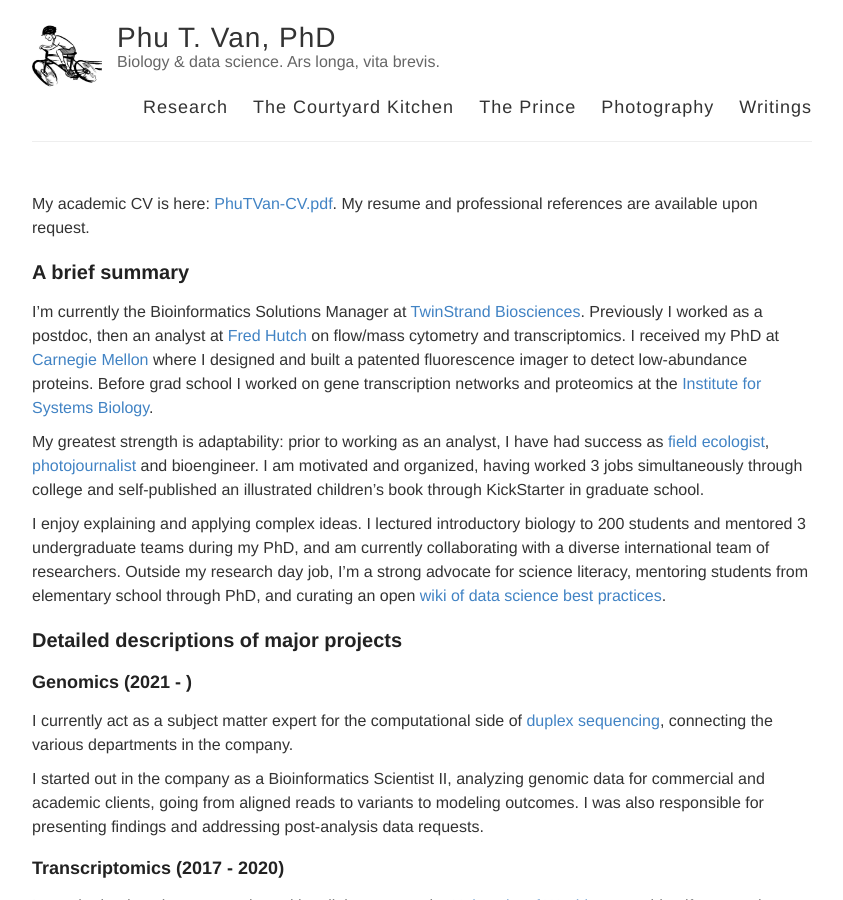
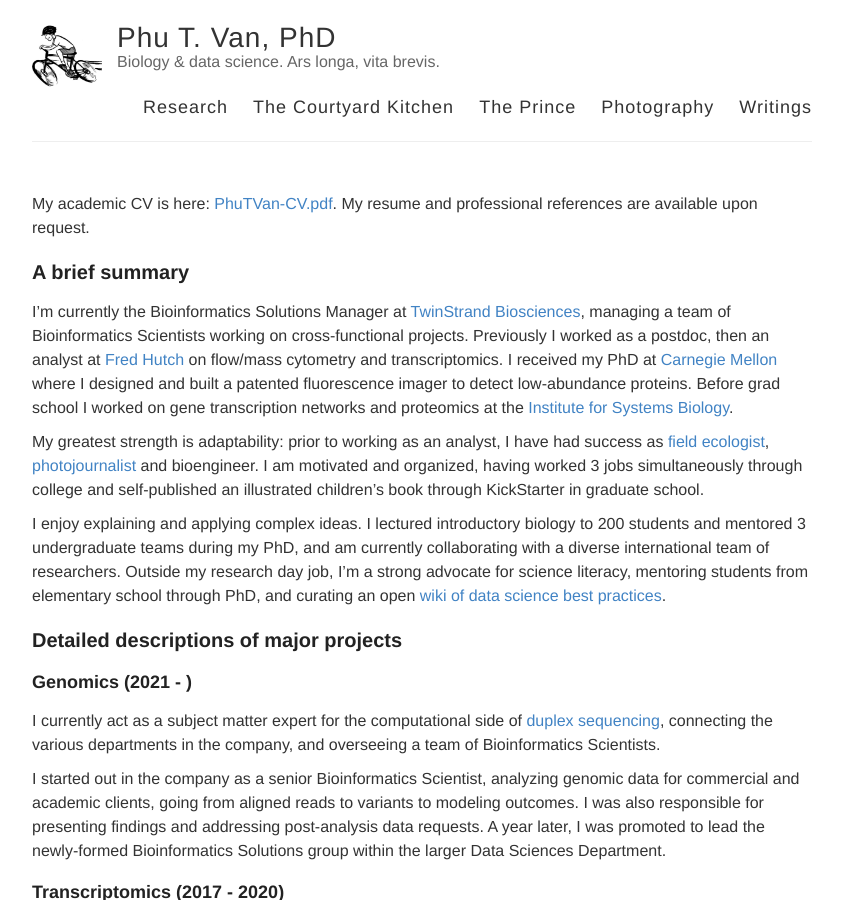
Before and after one commit to ptvan/ptvan.github.io, a Jekyll site: the page built from research.md, in a window 1280 px wide and 900 px high. Shown: the whole window, without its empty margins (218-1061 px from the left). Built offline with Jekyll 4.4.1, drawn with Linux system fonts in a browser that asks for light colours.

Commit message:
updated research blurb

```diff
--- a/research.md
+++ b/research.md
@@ -8,7 +8,7 @@ My academic CV is here: [PhuTVan-CV.pdf](PhuTVan-CV.pdf). My resume and professi
 
 ## A brief summary
 
-I'm currently the Bioinformatics Solutions Manager at [TwinStrand Biosciences](https://twinstrandbio.com/). Previously I worked as a postdoc, then an analyst at [Fred Hutch](http://rglab.org) on flow/mass cytometry and transcriptomics. I received my PhD at [Carnegie Mellon](https://cmu.edu/bio) where I designed and built a patented fluorescence imager to detect low-abundance proteins. Before grad school I worked on gene transcription networks and proteomics at the [Institute for Systems Biology](https://baliga.systemsbiology.net/).
+I'm currently the Bioinformatics Solutions Manager at [TwinStrand Biosciences](https://twinstrandbio.com/), managing a team of Bioinformatics Scientists working on cross-functional projects. Previously I worked as a postdoc, then an analyst at [Fred Hutch](https://www.fredhutch.org/en/research/divisions/vaccine-infectious-disease-division.html) on flow/mass cytometry and transcriptomics. I received my PhD at [Carnegie Mellon](https://cmu.edu/bio) where I designed and built a patented fluorescence imager to detect low-abundance proteins. Before grad school I worked on gene transcription networks and proteomics at the [Institute for Systems Biology](https://baliga.systemsbiology.net/).
 
 My greatest strength is adaptability: prior to working as an analyst, I have had success as [field ecologist](https://www.fs.usda.gov/colville), [photojournalist](https://makingtheprince.blogspot.com/2013/11/meet-author.html) and bioengineer. I am motivated and organized, having worked 3 jobs simultaneously through college and self-published an illustrated children's book through KickStarter in graduate school.
 
@@ -18,9 +18,9 @@ I enjoy explaining and applying complex ideas. I lectured introductory biology t
 
 ### Genomics (2021 - )
 
-I currently act as a subject matter expert for the computational side of [duplex sequencing](https://twinstrandbio.com/technology/), connecting the various departments in the company.
+I currently act as a subject matter expert for the computational side of [duplex sequencing](https://twinstrandbio.com/technology/), connecting the various departments in the company, and overseeing a team of Bioinformatics Scientists.
 
-I started out in the company as a Bioinformatics Scientist II, analyzing genomic data for commercial and academic clients, going from aligned reads to variants to modeling outcomes. I was also responsible for presenting findings and addressing post-analysis data requests.
+I started out in the company as a senior Bioinformatics Scientist, analyzing genomic data for commercial and academic clients, going from aligned reads to variants to modeling outcomes. I was also responsible for presenting findings and addressing post-analysis data requests. A year later, I was promoted to lead the newly-formed Bioinformatics Solutions group within the larger Data Sciences Department.
 
 ### Transcriptomics (2017 - 2020)
 
```
